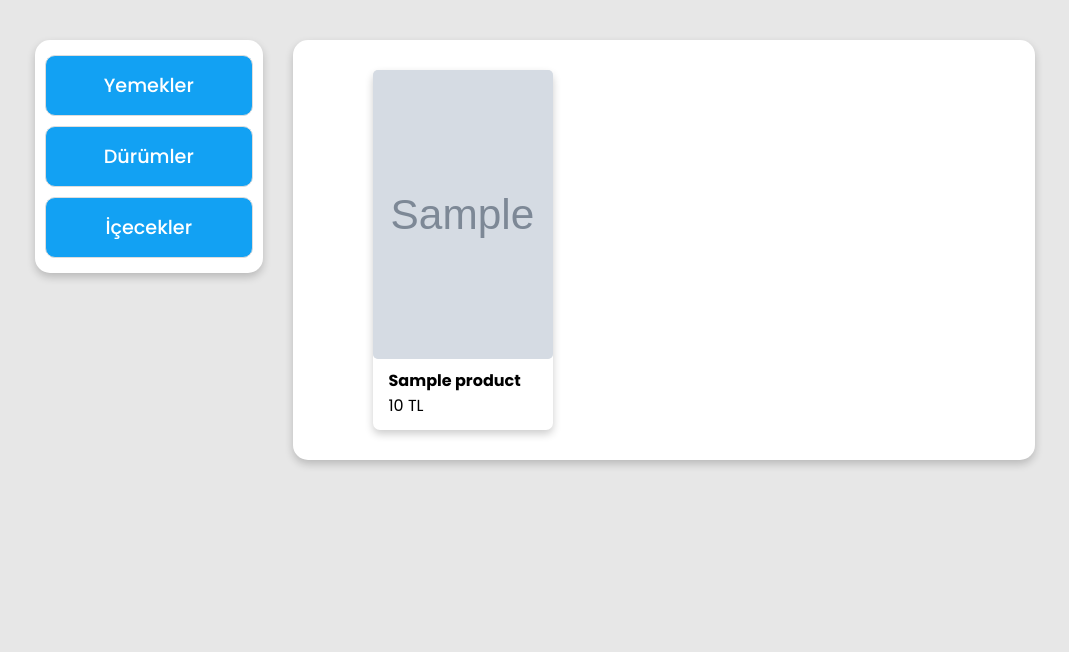
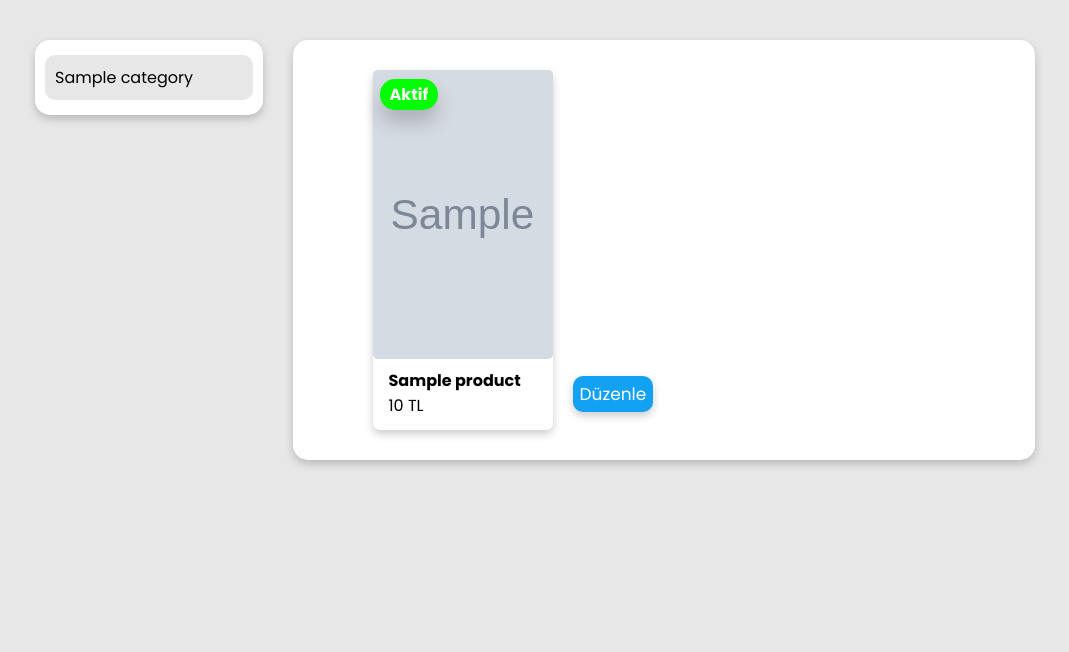
Before and after one commit to BeratMemur/Ordering-Automation, a Django app: page /urunler/ in a window 1280 px wide. Shown: the part 88-740 px from the top of the page, without its empty margins (105-1174 px from the left). Run offline with Django 5.2, Linux system fonts and the light colour scheme; tables that the repository leaves empty hold one stand-in row (values such as "Sample post"); grey boxes marked "Sample" are stand-in pictures.

Commit message:
many to many models

```diff
--- a/orderingautomation/products/models.py
+++ b/orderingautomation/products/models.py
@@ -1,15 +1,28 @@
 from django.db import models
+from django.utils.text import slugify
+
+class Category(models.Model):
+    name = models.CharField(max_length=50)
+    slug = models.SlugField(default="", null=0)
+
+    def save(self, *args, **kwargs):
+        self.slug = slugify(self.name)
+        super().save(args,kwargs)
+
+    def __str__(self):
+        return f"{self.name}"
 
 class Product(models.Model):
     name = models.CharField(max_length=50)
     price = models.IntegerField()
-    image = models.CharField(max_length=50, null=True, blank=True)
+    image = models.CharField(max_length=50, null=1, blank=1)
+    isActive = models.BooleanField(default=0, null=0)
+    slug = models.SlugField(default="", null=0)
+    categories = models.ManyToManyField(Category)
+
+    def save(self, *args, **kwargs):
+        self.slug = slugify(self.name)
+        super().save(args,kwargs)
 
     def __str__(self):
         return f"{self.name} {self.price}"
-
-class Category(models.Model):
-    name = models.CharField(max_length=50)
-
-    def __str__(self):
-        return f"{self.name}"
--- a/orderingautomation/products/static/products/css/style.css
+++ b/orderingautomation/products/static/products/css/style.css
@@ -27,3 +27,75 @@
     height: 289px;
     background-color: rgb(240, 240, 240);
 }
+
+.circle-active {
+    width: auto;
+    padding-left: 10px;
+    padding-right: 10px;
+    padding-top: 3px;
+    padding-bottom: 3px;
+    background-color: rgb(0, 255, 0);
+    box-shadow: 0 12px 20px 0 rgba(0, 0, 0, 0.2);
+    color: #fff;
+    border-radius: 15px;
+    text-align: center;
+    position: absolute;
+    margin-top: 9px;
+    margin-left: 7px;
+}
+
+.circle-passive {
+    width: auto;
+    padding-left: 10px;
+    padding-right: 10px;
+    padding-top: 3px;
+    padding-bottom: 3px;
+    background-color: rgb(255, 48, 48);
+    box-shadow: 0 12px 20px 0 rgba(0, 0, 0, 0.2);
+    color: #fff;
+    border-radius: 15px;
+    text-align: center;
+    position: absolute;
+    margin-top: 9px;
+    margin-left: 7px;
+}
+
+.bt {
+    margin-left: 200px;
+    margin-top: 10px;
+    width: auto;
+    position: absolute;
+}
+
+.btn {
+    font-size: 17px;
+    padding-top: 5px;
+    padding-bottom: 5px;
+    padding-right: 7px;
+    padding-left: 7px;
+    background-color: rgb(18, 161, 243);
+    box-shadow: 0 4px 8px 0 rgba(0, 0, 0, 0.2);
+    border-radius: 10px;
+    color: #fff;
+    border: none;
+}
+
+.btn a {
+    text-decoration: none;
+    color: #fff;
+}
+
+.btn:hover {
+    background-color: rgb(12, 140, 214);
+    box-shadow: 0 8px 16px 0 rgba(0, 0, 0, 0.2);
+}
+
+.detail-page-img {
+    border-radius: 10px;
+    box-shadow: 0 8px 16px 0 rgba(0, 0, 0, 0.2);
+    width: 400px;
+    height: auto;
+    float: left;
+    margin: 5px;
+    margin-right: 20px;
+}
--- a/orderingautomation/products/templates/products/index.html
+++ b/orderingautomation/products/templates/products/index.html
@@ -6,19 +6,23 @@
 {% block css_files %} <link rel="stylesheet" href="{% static "products/css/style.css" %}"> {% endblock %}
 
 {% block content %}
+    <div class="col-3">
         <div class="list">
+            {% for c in category %}
                 <ul>
-            <a href="#" class="list-item">Yemekler</a>
-            <a href="#" class="list-item">Dürümler</a>
-            <a href="#" class="list-item">İçecekler</a>
+                    <a href="{% url "products_details_by_category" c.slug %}" class={% if activeCategory == c.slug %} "list-item-active" {% else %}"list-item"{% endif %}>{{c.name}}</a>
                 </ul>
+            {% endfor %}
+        </div>
     </div>
 {% endblock %}
 
 {% block content2 %}
+    <div class="col-9">
         <div class="list">
             {% for p in product %}
                 {% include "products/partials/product.html" %}
             {% endfor %}
         </div>
+    </div>
 {% endblock %}
--- a/orderingautomation/products/templates/products/partials/product.html
+++ b/orderingautomation/products/templates/products/partials/product.html
@@ -3,7 +3,19 @@
 {% block css_files %} <link rel="stylesheet" href="{% static "products/css/style.css" %}"> {% endblock %}
 
 <div class="card">
+    {% if p.isActive == 1 %}
+        <div class="circle-active"><b>Aktif</b></div>
+    {% else %}
+        <div class="circle-passive"><b>Aktif Değil</b></div>
+    {% endif %}
     <img src="{% static "products/img/"|add:p.image %}" alt="{{ p.name }}" style="width:100%">
+
+    <div class="bt">
+        <button class="btn">
+            <a href="{% url "product_details" p.slug %}">Düzenle</a>
+        </button>
+    </div>
+
     <div class="card_container">
         <div>
             <h4><b>{{ p.name }}</b></h4>
--- a/orderingautomation/products/urls.py
+++ b/orderingautomation/products/urls.py
@@ -4,5 +4,6 @@ from . import views
 
 urlpatterns = [
     path('', views.index),
-    path('<category>', views.getProductsByCategory, name='products_by_category'),
+    path('<slug:slug>', views.details, name="product_details"),
+    path('category/<slug:slug>', views.getProductsDetailsByCategory, name='products_details_by_category'),
 ]
--- a/orderingautomation/products/views.py
+++ b/orderingautomation/products/views.py
@@ -1,12 +1,28 @@
-from django.shortcuts import render
+from django.shortcuts import get_object_or_404, render
 from django.http import HttpResponse
-from .models import Product
+from .models import Product, Category
 
 def index(request):
     product = Product.objects.all()
+    category = Category.objects.all()
     return render(request, 'products/index.html',{
         'product': product,
+        'category': category,
     })
 
-def getProductsByCategory(request, category):
-    return HttpResponse(f"{category} listesi")
+def details(request, slug):
+    product = get_object_or_404(Product, slug = slug)
+    context = {
+        'product': product,
+    }
+    return render(request, 'products/details.html', context)
+
+def getProductsDetailsByCategory(request, slug):
+    product = Product.objects.filter(categories__slug = slug)
+    category = Category.objects.all()
+
+    return render(request, 'products/index.html', {
+        'product': product,
+        'category': category,
+        'activeCategory': slug,
+    })
--- a/orderingautomation/static/css/style.css
+++ b/orderingautomation/static/css/style.css
@@ -114,21 +114,31 @@ body {
     width: 100%;
     float: left;
     height: auto;
-    border: 1px solid #ddd;
-    background-color: rgb(18, 161, 243);
-    padding: 15px;
+    background-color: rgb(231, 231, 231);
+    padding: 10px;
     border-radius: 10px;
-    text-align: center;
+    text-decoration: none;
+    color: black;
+    margin-top: 5px;
+    margin-bottom: 5px;
+}
+
+.list-item-active {
+    width: 100%;
+    float: left;
+    height: auto;
+    background-color: rgb(45, 160, 226);
+    padding: 10px;
+    border-radius: 10px;
     text-decoration: none;
     color: #fff;
-    font-size: larger;
-    font-weight: 500;
     margin-top: 5px;
     margin-bottom: 5px;
 }
 
 .list-item:hover {
-    background-color: rgb(16, 127, 190);
+    background-color: rgb(45, 160, 226);
+    color: #fff;
 }
 
 .row::after {
--- a/orderingautomation/templates/layout.html
+++ b/orderingautomation/templates/layout.html
@@ -13,12 +13,9 @@
     {% include "partials/_nav.html" %}
     <div class="container">
         <div class="row">
-            <div class="col-3">
-                {% block content %}{% endblock %}
-            </div>
-            <div class="col-9">
-                {% block content2 %}{% endblock %}
-            </div>
+            {% block content %}{% endblock %}
+
+            {% block content2 %}{% endblock %}
         </div>
     </div>
 </body>
```
Also changed, not shown: orderingautomation/products/admin.py (+20 -2 lines), orderingautomation/products/templates/products/details.html (added, +21 -0 lines), orderingautomation/products/migrations/0004_product_isactive.py (added), orderingautomation/products/migrations/0005_category_slug_product_slug.py (added), orderingautomation/products/migrations/0006_product_categories.py (added). Lines whose indentation alone changed are shown as unchanged.
